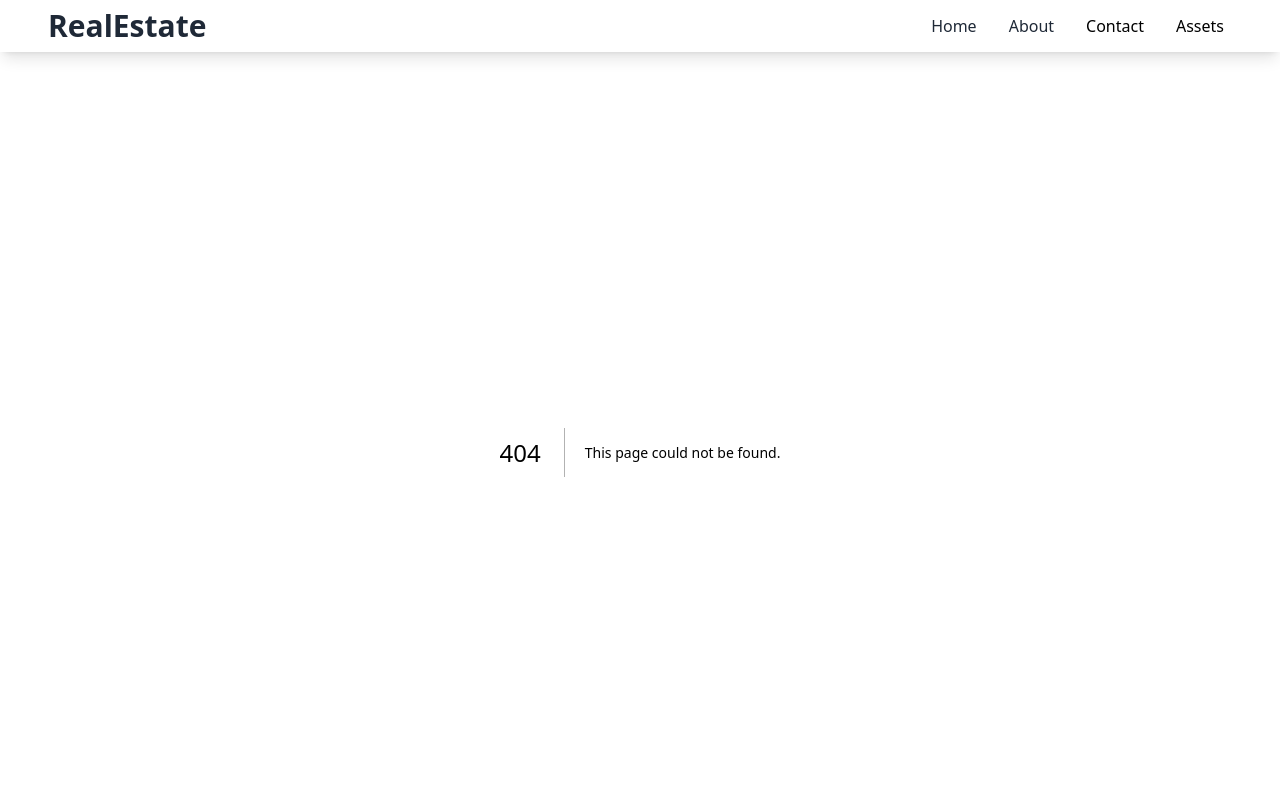
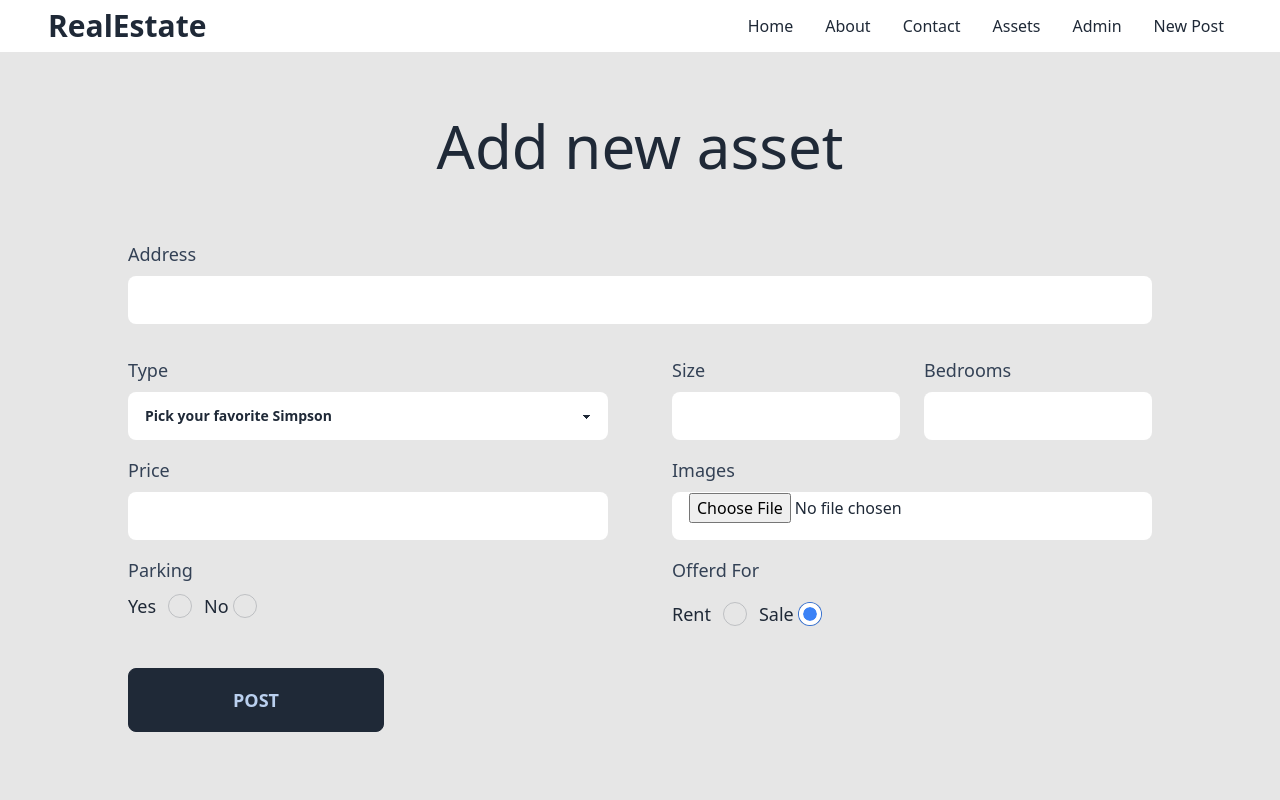
Before and after one commit to danimatuko/realestate-agent, a Next.js app: page /admin/post in a window 1280 px wide. Before the commit this address had no page. Shown: the top 800 px of the page. Built offline with nearby package versions, Linux system fonts and the light colour scheme.

Commit message:
create the new asset form component

```diff
--- a/components/Asset/AssetDetails.tsx
+++ b/components/Asset/AssetDetails.tsx
@@ -1,5 +1,5 @@
 import React from 'react';
-import { IAssetDetails } from '../../interface/IAssetDetails';
+import { IAssetDetails } from '../../interface/IAsset';
 
 const AssetDetails: React.FC<IAssetDetails> = (props) => {
   return (
--- a/components/FeaturedAssets.tsx
+++ b/components/FeaturedAssets.tsx
@@ -1,11 +1,10 @@
 import React from 'react';
-import Card from './Card';
 import CardList from './CardList';
 
 const FeaturedAssets = () => {
   return (
     <section className='container mx-auto py-32'>
-      <h2 className='text-4xl text-center mb-4'>Featured Properties</h2>
+      <h2 className='text-4xl text-center mb-4'>Featured Assets</h2>
       <div className='flex justify-around gap-8'>
         <CardList />
       </div>
--- a/components/shared/Footer.tsx
+++ b/components/shared/Footer.tsx
@@ -2,7 +2,7 @@ import React from 'react';
 
 const Footer = () => {
   return (
-    <footer className='footer footer-center p-10 bg-info-content text-base-100 absolute left-0 bottom-0'>
+    <footer className='footer footer-center p-10 bg-info-content text-base-100 absolute left-0 bottom'>
       <div>
         <svg
           width='50'
--- a/components/shared/Layout.tsx
+++ b/components/shared/Layout.tsx
@@ -1,11 +1,11 @@
 import React from 'react';
-import { Children } from '../../types';
+import { Children } from '../../interface/Children';
 import Footer from './Footer';
 import Nav from './Nav';
 
 const Layout = ({ children }: Children) => {
   return (
-    <div className='relative min-h-screen h-full pb-96'>
+    <div className='relative min-h-screen h-full'>
       <Nav />
       {children}
       <Footer />
--- a/components/shared/Nav.tsx
+++ b/components/shared/Nav.tsx
@@ -46,6 +46,16 @@ const Nav = () => {
             href='/assets'>
             Assets
           </Link>
+          <Link
+            className='txet-gray-800 rounded hover:bg-gray-900 hover:text-gray-100 hover:font-medium py-2 px-2 md:mx-2'
+            href='/admin'>
+            Admin
+          </Link>
+          <Link
+            className='txet-gray-800 rounded hover:bg-gray-900 hover:text-gray-100 hover:font-medium py-2 px-2 md:mx-2'
+            href='/admin/post'>
+            New Post
+          </Link>
         </div>
       </div>
     </nav>
--- a/interface/IAssetDetails.ts
+++ b/interface/IAsset.ts
@@ -1,9 +1,10 @@
 import { offeredFor } from '../types';
 
-export interface IAssetDetails {
+export interface IAsset {
   id: string;
   postedOn: Date;
   address: string;
+  imgURL: string;
   type: string;
   price: number;
   size: number;
--- /dev/null
+++ b/pages/admin/index.tsx
@@ -0,0 +1,7 @@
+import React from 'react';
+
+const Dashboard = () => {
+  return <div>Dashboard</div>;
+};
+
+export default Dashboard;
--- /dev/null
+++ b/pages/admin/post.tsx
@@ -0,0 +1,135 @@
+import React, { useState } from 'react';
+import { IAsset } from '../../interface/IAsset';
+
+const Post = () => {
+  const [asset, setAsset] = useState<IAsset | null>(null);
+
+  return (
+    <div className='py-16 bg-base-200 min-h-screen h-full text-lg'>
+      <div className='container mx-auto max-w-screen-lg'>
+        <h1 className='text-6xl text-center mb-16'>Add new asset</h1>
+        <form>
+          <div className='grid grid-cols-2 gap-x-16 gap-y-4'>
+            <label className='col-span-2'>
+              <span className='block font-medium text-slate-700 mb-2'>
+                Address
+              </span>
+              <input
+                type='text'
+                className='input w-full mb-4'
+              />
+            </label>{' '}
+            <div>
+              <label className='w-1/2'>
+                <span className='block font-medium text-slate-700 mb-2'>
+                  Type
+                </span>
+                <select className='select w-full mb-4'>
+                  <option
+                    disabled
+                    selected>
+                    Pick your favorite Simpson
+                  </option>
+                  <option>Homer</option>
+                  <option>Marge</option>
+                  <option>Bart</option>
+                  <option>Lisa</option>
+                  <option>Maggie</option>
+                </select>
+              </label>
+              <label className='w-1/2'>
+                <span className='block font-medium text-slate-700 mb-2'>
+                  Price
+                </span>
+                <input
+                  type='number'
+                  className='input w-full mb-4'
+                />
+              </label>
+              <label className='w-1/2 mb-4'>
+                <span className=' font-medium text-slate-700 mb-2'>
+                  Parking
+                </span>
+                <label className='flex items-center gap-2'>
+                  <span className='mr-1'>Yes</span>
+                  <input
+                    type='radio'
+                    name='radio-10'
+                    className='radio checked:bg-green-500'
+                    checked
+                  />
+                  <label className='label cursor-pointer'>
+                    <span className='mr-1'>No</span>
+                    <input
+                      type='radio'
+                      name='radio-10'
+                      className='radio checked:bg-blue-500'
+                      checked
+                    />
+                  </label>
+                </label>
+              </label>{' '}
+            </div>
+            <div>
+              <div className='flex gap-6'>
+                <label className='w-1/2'>
+                  <span className='block font-medium text-slate-700 mb-2'>
+                    Size
+                  </span>
+                  <input
+                    type='number'
+                    className='input w-full mb-4'
+                  />
+                </label>{' '}
+                <label className='w-1/2'>
+                  <span className='block font-medium text-slate-700 mb-2'>
+                    Bedrooms
+                  </span>
+                  <input
+                    type='number'
+                    className='input w-full mb-4'
+                  />
+                </label>
+              </div>{' '}
+              <label className='w-1/2'>
+                <span className='block font-medium text-slate-700 mb-2'>
+                  Images
+                </span>
+                <input
+                  type='file'
+                  className='input w-full mb-4'
+                />
+              </label>
+              <label className='w-1/2'>
+                <span className='block font-medium text-slate-700 mb-2'>
+                  Offerd For
+                </span>
+                <label className='flex items-center gap-2'>
+                  <span className='mr-1'>Rent</span>
+                  <input
+                    type='radio'
+                    name='radio-10'
+                    className='radio checked:bg-green-500'
+                    checked
+                  />
+                  <label className='label cursor-pointer'>
+                    <span className='mr-1'>Sale</span>
+                    <input
+                      type='radio'
+                      name='radio-10'
+                      className='radio checked:bg-blue-500'
+                      checked
+                    />
+                  </label>
+                </label>
+              </label>{' '}
+            </div>
+          </div>{' '}
+          <button className='btn btn-wide btn-lg mt-8'>Post</button>
+        </form>
+      </div>
+    </div>
+  );
+};
+
+export default Post;
--- a/pages/assets/[id].tsx
+++ b/pages/assets/[id].tsx
@@ -3,10 +3,10 @@ import React from 'react';
 import AssetDetails from '../../components/Asset/AssetDetails';
 import Map from '../../components/Asset/Map';
 import Carousel from '../../components/Carousel';
-import { IAssetDetails } from '../../interface/IAssetDetails';
+import { IAsset } from '../../interface/IAsset';
 
 // sample value to test Asset implementation of IAssetDetails
-const assetProps: IAssetDetails = {
+const assetProps: IAsset = {
   id: 'string',
   postedOn: new Date(),
   address: 'string',
@@ -16,6 +16,8 @@ const assetProps: IAssetDetails = {
   bedrooms: 5,
   parking: true,
   offeredFor: 'sale',
+  imgURL:
+    'https://images.pexels.com/photos/164558/pexels-photo-164558.jpeg?auto=compress&cs=tinysrgb&w=1600',
 };
 
 const Asset = () => {
```
